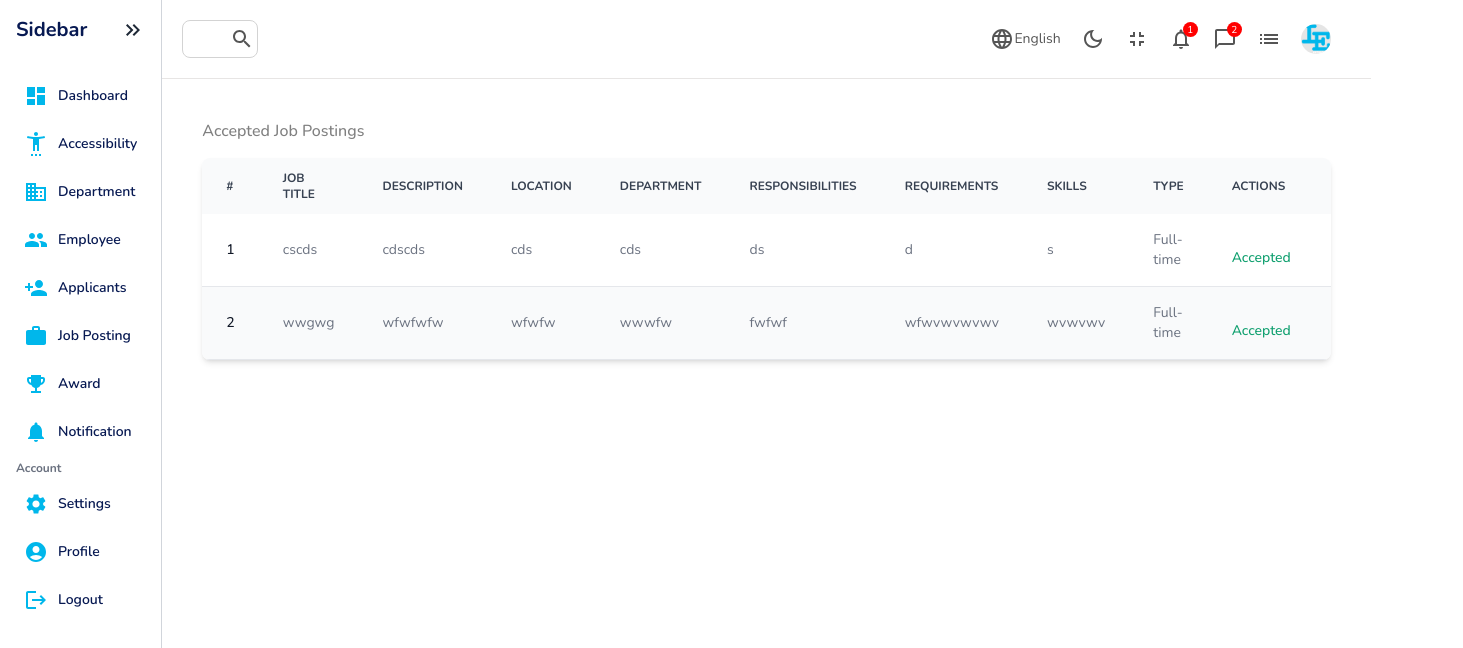
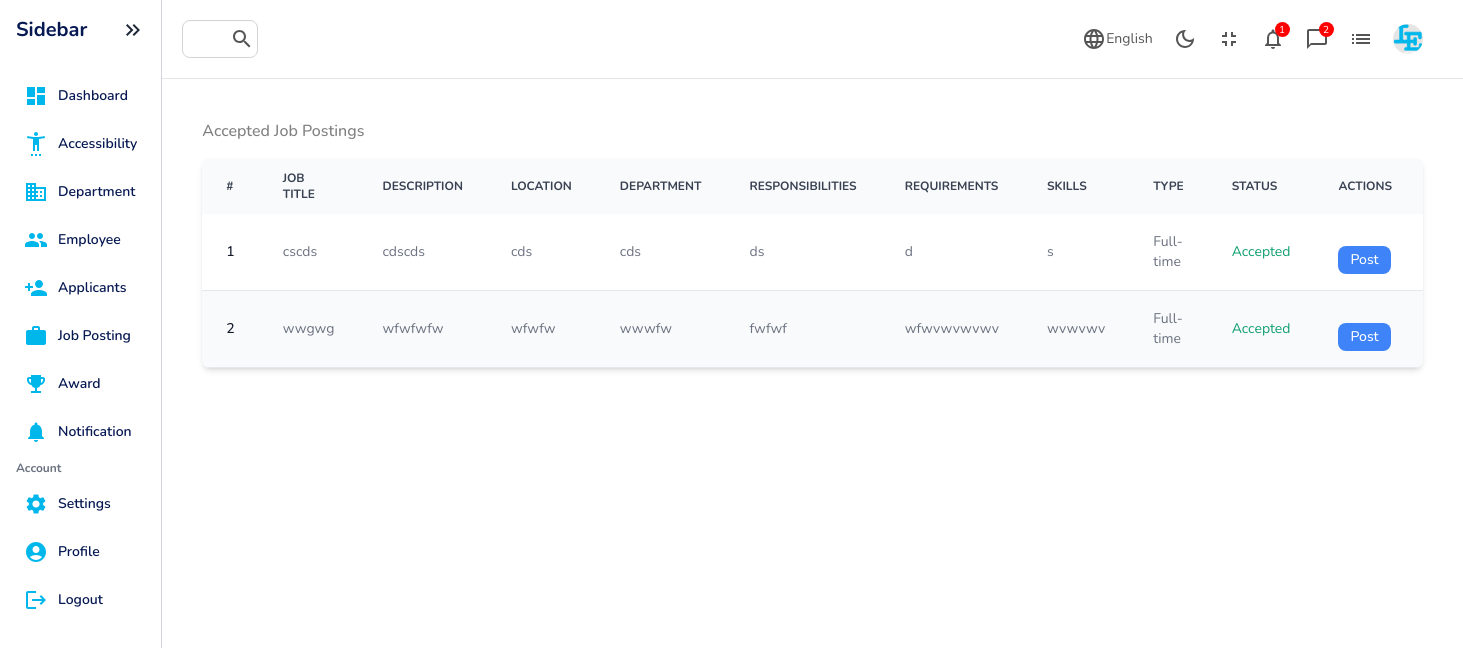
Before and after one commit to Abdulazizgr/SmartRecruit, a React (Vite) app: page /dashboard_2 in a window 1280 px wide. Both pictures are taken after a click on the item "Job Posting". Shown: the top 648 px of the page, 1463 px wide, since content can reach past the window. Built offline with nearby package versions, Linux system fonts and the light colour scheme; data requests are answered from the project's data file.

Commit message:
Table edited

```diff
--- a/src/components/Table.jsx
+++ b/src/components/Table.jsx
@@ -1,7 +1,6 @@
 import React from 'react';
 
-const Table = ({ data = [], handleAccept, handleReject, handleDelete }) => {
-
+const Table = ({ data = [], handleAccept, handleReject, handleDelete, handlePost }) => {
     return (
         <div className="relative overflow-x-auto shadow-md sm:rounded-lg">
             <table className="w-full text-sm text-left rtl:text-right text-gray-500 dark:text-gray-400">
@@ -16,6 +15,7 @@ const Table = ({ data = [], handleAccept, handleReject, handleDelete }) => {
                         <th scope="col" className="px-6 py-3">Requirements</th>
                         <th scope="col" className="px-6 py-3">Skills</th>
                         <th scope="col" className="px-6 py-3">Type</th>
+                        <th scope="col" className="px-6 py-3">Status</th>
                         <th scope="col" className="px-6 py-3">Actions</th>
                     </tr>
                 </thead>
@@ -35,38 +35,43 @@ const Table = ({ data = [], handleAccept, handleReject, handleDelete }) => {
                                 <td className="px-6 py-4 break-words max-w-xs">{job.preferredSkills}</td>
                                 <td className="px-6 py-4">{job.type}</td>
                                 <td className="px-6 py-4">
-                                    <div className="flex mt-4">
-                                        {job.status ? (
-                                            <span className={`text-sm font-medium ${job.status === 'Accepted' ? 'text-green-500' : 'text-red-500'} mr-4`}>
+                                    <span className={job.status === 'Accepted' ? 'text-green-500' : 'text-red-500'}>
                                         {job.status}
                                     </span>
-                                        ) : (
+                                </td>
+                                <td className="px-6 py-4">
+                                    <div className="flex mt-4">
+                                        {handlePost && (
+                                            <button
+                                                onClick={() => handlePost(job)}
+                                                className="text-white bg-blue-500 hover:bg-blue-600 font-medium rounded-lg text-sm px-3 py-1 mr-2"
+                                            >
+                                                Post
+                                            </button>
+                                        )}
+                                        {handleAccept && handleReject && (
                                             <>
-                                                {handleAccept && (
                                                 <button
-                                                        onClick={() => handleAccept(index)}
+                                                    onClick={() => handleAccept(job.id)}
                                                     className="text-white bg-green-500 hover:bg-green-600 font-medium rounded-lg text-sm px-3 py-1 mr-2"
                                                 >
                                                     Accept
                                                 </button>
-                                                )}
-                                                {handleReject && (
                                                 <button
-                                                        onClick={() => handleReject(index)}
+                                                    onClick={() => handleReject(job.id)}
                                                     className="text-white bg-red-500 hover:bg-red-600 font-medium rounded-lg text-sm px-3 py-1 mr-2"
                                                 >
                                                     Reject
                                                 </button>
+                                            </>
                                         )}
                                         {handleDelete && (
                                             <button
                                                 onClick={() => handleDelete(job.id)}
-                                                        className="text-white bg-blue-500 hover:bg-blue-600 font-medium rounded-lg text-sm px-3 py-1 ml-2"
+                                                className="text-white bg-gray-500 hover:bg-gray-600 font-medium rounded-lg text-sm px-3 py-1"
                                             >
                                                 Delete
                                             </button>
-                                                )}
-                                            </>
                                         )}
                                     </div>
                                 </td>
@@ -74,7 +79,7 @@ const Table = ({ data = [], handleAccept, handleReject, handleDelete }) => {
                         ))
                     ) : (
                         <tr>
-                            <td colSpan="10" className="px-6 py-4 text-center">No data available</td>
+                            <td colSpan="12" className="text-center py-4">No data available</td>
                         </tr>
                     )}
                 </tbody>
```
Lines whose indentation alone changed are shown as unchanged.
